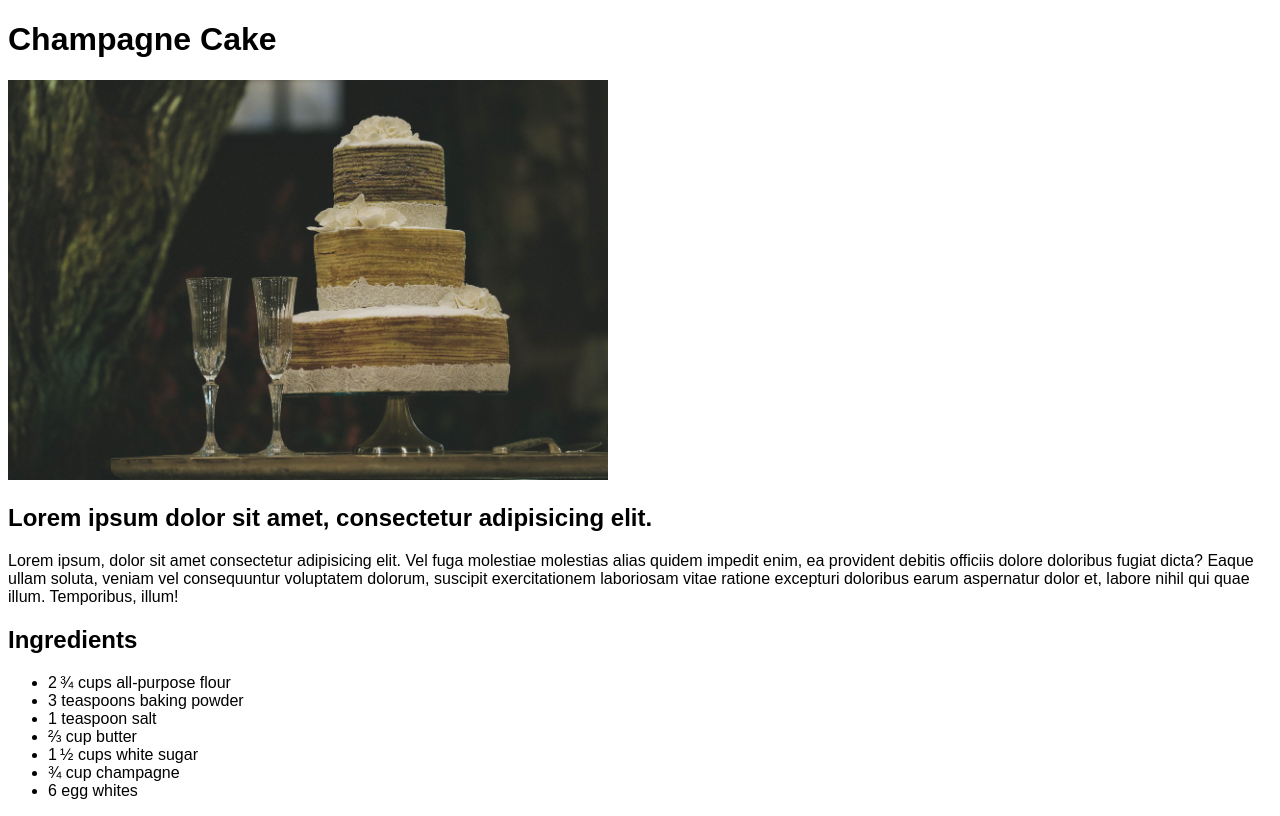
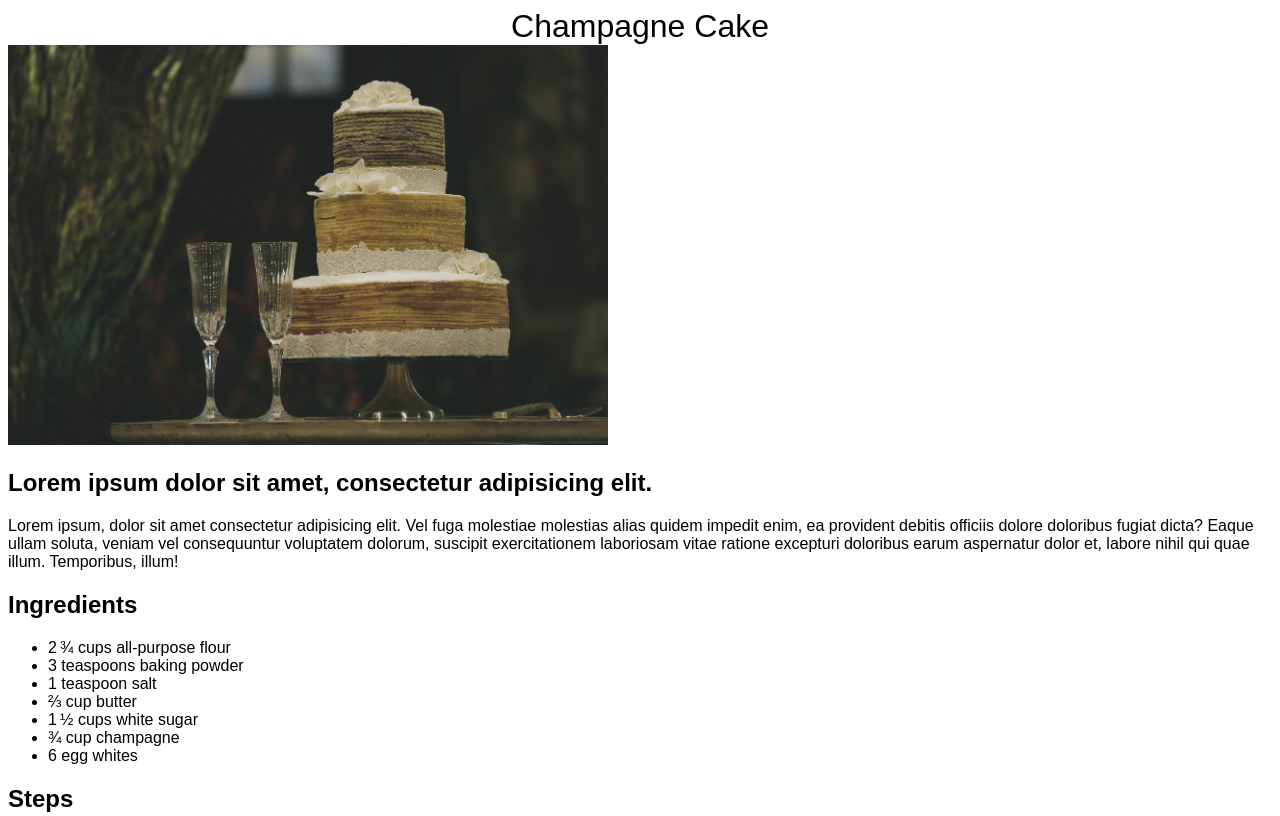
Before and after one commit to kyotolan/odin_recipes, a plain HTML site: page recipes/champagneCake.html in a window 1280 px wide. Shown: the top 816 px of the page. Drawn offline with Linux system fonts and the light colour scheme.

Commit message:
Change heading and converted from h1 to div

```diff
--- a/recipes/champagneCake.html
+++ b/recipes/champagneCake.html
@@ -8,7 +8,7 @@
     <link rel="stylesheet" href="../style.css">
 </head>
 <body>
-    <h1>Champagne Cake</h1>
+    <div class="recipe-heading">Champagne Cake</div>
 
     <img src="../images/wedding_cake.jpg" alt="Champagne Cake" height="400px" width="auto">
 
--- a/style.css
+++ b/style.css
@@ -5,3 +5,8 @@ body {
 .logo {
     color: orange;
 }
+
+.recipe-heading {
+    text-align: center;
+    font-size: 32px;
+}
```
Also changed, not shown: recipes/chickenParmesan.html (+1 -1 lines), recipes/hashbrownCasserole.html (+1 -1 lines).
